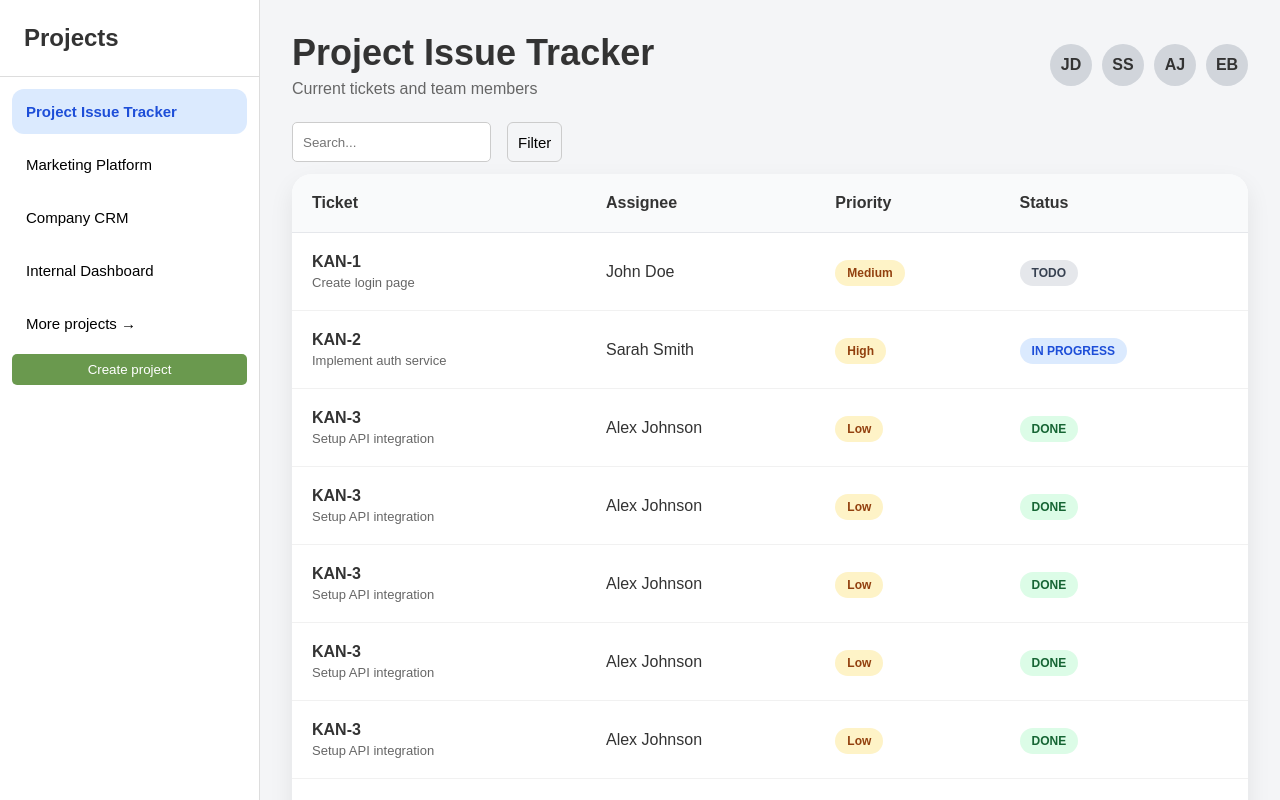
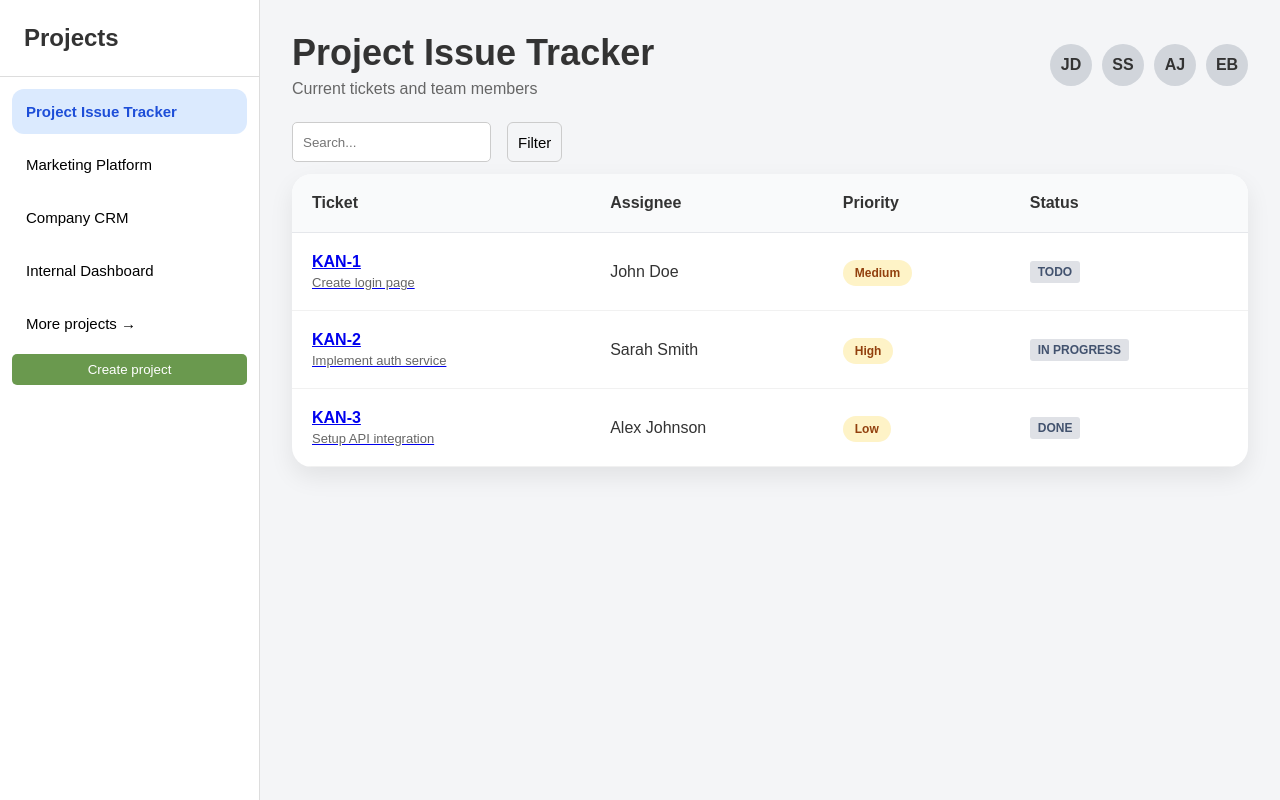
Before and after one commit to tkostadinov004/web-fmi, a React (Vite) app in the folder issuetracker-frontend/react/: page /dashboard in a window 1280 px wide. Shown: the top 800 px of the page. Built offline with nearby package versions, Linux system fonts and the light colour scheme.

Commit message:
frontend/Register-page-connected-with-backend

```diff
--- a/issuetracker-frontend/react/src/App.jsx
+++ b/issuetracker-frontend/react/src/App.jsx
@@ -8,6 +8,7 @@ import ProtectedRoute from './components/Auth/ProtectedRoute';
 import Dashboard from './components/Dashboard/Dashboard';
 
 import './App.css';
+import TicketModal from './components/Tickets/TicketModal/TicketModal';
 
 function App() {
   return (
@@ -25,6 +26,14 @@ function App() {
             </ProtectedRoute>
           }
         />
+        <Route
+          path="/ticket/:id"
+          element={
+            <ProtectedRoute>
+              <TicketModal />
+            </ProtectedRoute>
+          }
+        />
 
         <Route path="*" element={<Navigate to="/login" replace />} />
       </Routes>
--- a/issuetracker-frontend/react/src/components/Auth/Register/Register.jsx
+++ b/issuetracker-frontend/react/src/components/Auth/Register/Register.jsx
@@ -1,9 +1,8 @@
-import { useEffect } from "react";
+import { useEffect, useState } from "react";
 import "./Register.css";
 import { NavLink } from "react-router-dom";
 
 const Register = () => {
-
   useEffect(() => {
     document.body.classList.add("register-body");
 
@@ -11,6 +10,54 @@ const Register = () => {
       document.body.classList.remove("register-body");
     };
   }, []);
+
+  const [firstName, setFirstName] = useState("");
+  const [lastName, setLastName] = useState("");
+  const [username, setUsername] = useState("");
+  const [companyName, setCompanyName] = useState("");
+  const [email, setEmail] = useState("");
+  const [password, setPassword] = useState("");
+  const [errorMessage, setErrorMessage] = useState("");
+
+  const handleRegister = async (e) => {
+    e.preventDefault();
+    setErrorMessage("");
+
+    try {
+      // console.log(
+      //   JSON.stringify({
+      //     firstName,
+      //     lastName,
+      //     username,
+      //     email,
+      //     companyName,
+      //     password,
+      //   }),
+      // );
+      const response = await fetch("http://localhost:8080/auth/register", {
+        method: "POST",
+        headers: { "Content-Type": "application/json" },
+        body: JSON.stringify({
+          firstName,
+          lastName,
+          username,
+          email,
+          companyName,
+          password,
+        }),
+      });
+
+      const data = await response.json();
+
+      if (response.ok) {
+        navigate("/login");
+      } else {
+        setErrorMessage(data.error || "An error occurred during register.");
+      }
+    } catch (error) {
+      setErrorMessage("Server connection problem.");
+    }
+  };
 
   return (
     <>
@@ -21,11 +68,9 @@ const Register = () => {
               <h1>Get Started</h1>
               <p>Already have an account?</p>
 
-
               <NavLink to="login" className="login-btn">
                 Log in
               </NavLink>
-
             </div>
           </div>
 
@@ -33,37 +78,81 @@ const Register = () => {
             <div className="form-card">
               <h2>Create account</h2>
 
-              <form>
+              <form onSubmit={handleRegister}>
+                {errorMessage && (
+                  <div className="error-message">{errorMessage}</div>
+                )}
                 <div className="form-row">
                   <div className="input-group">
                     <label>First Name</label>
-                    <input type="text" name="firstName" />
+                    <input
+                      type="text"
+                      name="firstName"
+                      required
+                      placeholder="Enter your first name"
+                      onChange={(e) => setFirstName(e.target.value)}
+                    />
                   </div>
 
                   <div className="input-group">
                     <label>Last Name</label>
-                    <input type="text" name="lastName" />
+                    <input
+                      type="text"
+                      name="lastName"
+                      required
+                      placeholder="Enter your last name"
+                      onChange={(e) => setLastName(e.target.value)}
+                    />
                   </div>
                 </div>
 
                 <div className="input-group">
                   <label>Username</label>
-                  <input type="text" name="username" />
+                  <input
+                    type="text"
+                    name="username"
+                    required
+                    autoComplete="username"
+                    placeholder="Enter your username"
+                    pattern="^[a-zA-Z0-9_.\-]{3,20}$"
+                    title="Username must be between 3 and 20 characters and contain only Latin letters, numbers, dashes, dots, or underscores."
+                    onChange={(e) => setUsername(e.target.value)}
+                  />
                 </div>
 
                 <div className="input-group">
                   <label>Company Name</label>
-                  <input type="text" name="companyName" />
+                  <input
+                    type="text"
+                    name="companyName"
+                    required
+                    placeholder="Enter your company name"
+                    onChange={(e) => setCompanyName(e.target.value)}
+                  />
                 </div>
 
                 <div className="input-group">
                   <label>Email</label>
-                  <input type="email" name="email" />
+                  <input
+                    type="email"
+                    name="email"
+                    required
+                    placeholder="Enter your email"
+                    onChange={(e) => setEmail(e.target.value)}
+                  />
                 </div>
 
                 <div className="input-group">
                   <label>Password</label>
-                  <input type="password" name="password" />
+                  <input
+                    type="password"
+                    name="password"
+                    required
+                    placeholder="Enter your password"
+                    pattern=".{6,}"
+                    onChange={(e) => setPassword(e.target.value)}
+                    title="Password must be at least 6 characters long."
+                  />
                 </div>
                 {/* This should have NavLink tag for the transition to the login page */}
                 <button type="submit" className="signup-btn">
@@ -76,6 +165,6 @@ const Register = () => {
       </div>
     </>
   );
-}
+};
 
 export default Register;
--- a/issuetracker-frontend/react/src/components/Dashboard/Dashboard.css
+++ b/issuetracker-frontend/react/src/components/Dashboard/Dashboard.css
@@ -153,12 +153,12 @@ tr:hover {
   background: #fafafa;
 }
 
-.ticket-id {
+.table-ticket-id {
   font-weight: bold;
   margin-bottom: 4px;
 }
 
-.ticket-title {
+.table-ticket-title {
   color: #666;
   font-size: 13px;
 }
--- a/issuetracker-frontend/react/src/components/Dashboard/Dashboard.jsx
+++ b/issuetracker-frontend/react/src/components/Dashboard/Dashboard.jsx
@@ -26,83 +26,6 @@ const Dashboard = () => {
       assignee: "Sarah Smith",
       priority: "High",
       status: "IN PROGRESS",
-    },
-    {
-      id: "KAN-3",
-      title: "Setup API integration",
-      assignee: "Alex Johnson",
-      priority: "Low",
-      status: "DONE",
-    },
-    {
-      id: "KAN-3",
-      title: "Setup API integration",
-      assignee: "Alex Johnson",
-      priority: "Low",
-      status: "DONE",
-    },
-    {
-      id: "KAN-3",
-      title: "Setup API integration",
-      assignee: "Alex Johnson",
-      priority: "Low",
-      status: "DONE",
-    },
-    {
-      id: "KAN-3",
-      title: "Setup API integration",
-      assignee: "Alex Johnson",
-      priority: "Low",
-      status: "DONE",
-    },
-    {
-      id: "KAN-3",
-      title: "Setup API integration",
-      assignee: "Alex Johnson",
-      priority: "Low",
-      status: "DONE",
-    },
-    {
-      id: "KAN-3",
-      title: "Setup API integration",
-      assignee: "Alex Johnson",
-      priority: "Low",
-      status: "DONE",
-    },
-    {
-      id: "KAN-3",
-      title: "Setup API integration",
-      assignee: "Alex Johnson",
-      priority: "Low",
-      status: "DONE",
-    },
-    {
-      id: "KAN-3",
-      title: "Setup API integration",
-      assignee: "Alex Johnson",
-      priority: "Low",
-      status: "DONE",
-    },
-    {
-      id: "KAN-3",
-      title: "Setup API integration",
-      assignee: "Alex Johnson",
-      priority: "Low",
-      status: "DONE",
-    },
-    {
-      id: "KAN-3",
-      title: "Setup API integration",
-      assignee: "Alex Johnson",
-      priority: "Low",
-      status: "DONE",
-    },
-    {
-      id: "KAN-3",
-      title: "Setup API integration",
-      assignee: "Alex Johnson",
-      priority: "Low",
-      status: "DONE",
     },
     {
       id: "KAN-3",
@@ -271,8 +194,10 @@ const Dashboard = () => {
               {filteredTickets.map((ticket) => (
                 <tr key={ticket.id}>
                   <td>
-                    <div className="ticket-id">{ticket.id}</div>
-                    <div className="ticket-title">{ticket.title}</div>
+                    <NavLink to={`/ticket/${ticket.id}`}>
+                      <div className="table-ticket-id">{ticket.id}</div>
+                      <div className="table-ticket-title">{ticket.title}</div>
+                    </NavLink>
                   </td>
 
                   <td>{ticket.assignee}</td>
```
